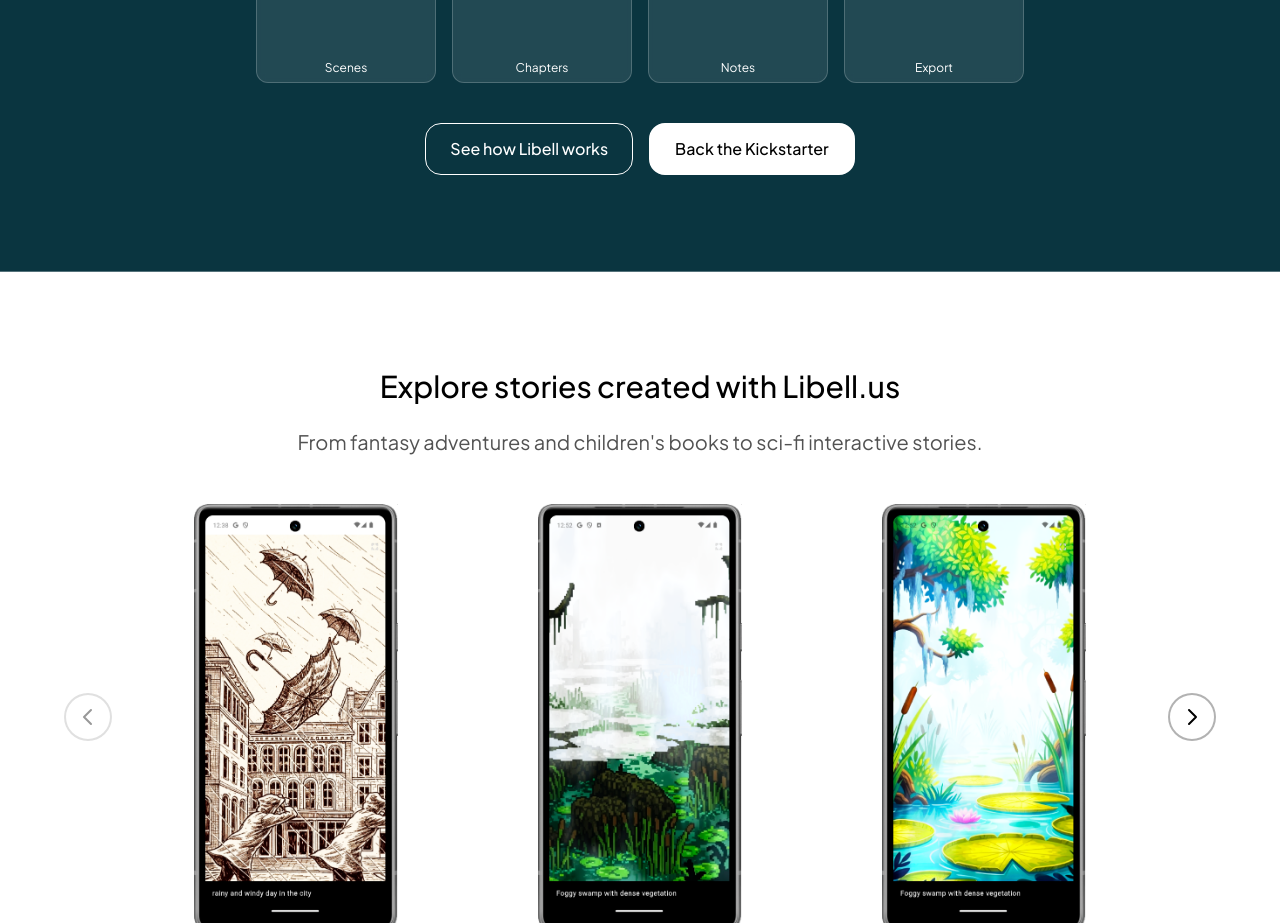
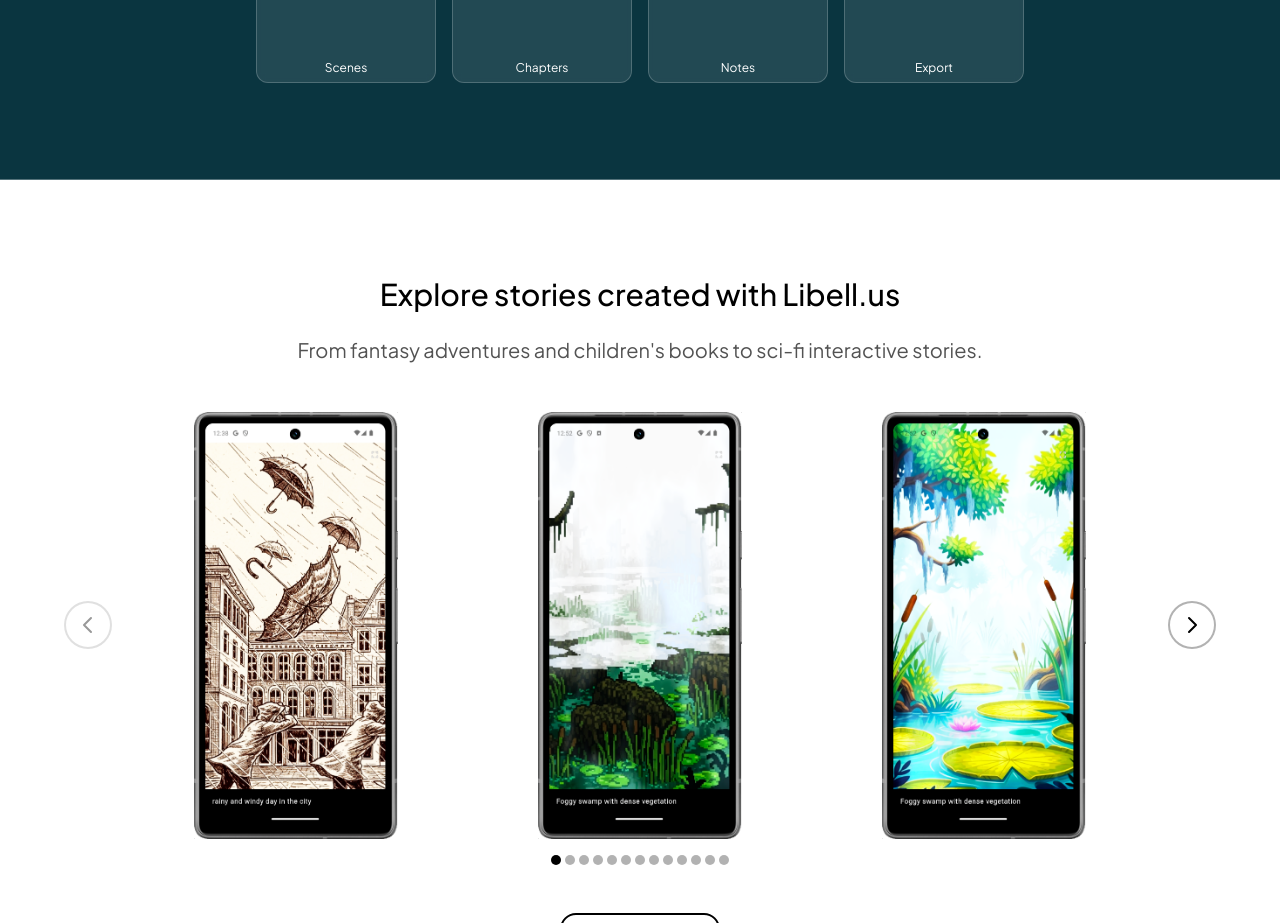
Before and after one commit to jcmarques/libell.us, a React (Vite) app: page / in a window 1280 px wide. Shown: the part 4760-5683 px from the top of the page. Built offline with nearby package versions, Linux system fonts and the light colour scheme.

Commit message:
Remove 'See how Libell works' and 'Back the Kickstarter' buttons from LibellLanding component, streamlining the UI text for a more focused user experience.

```diff
--- a/src/components/LibellLanding.tsx
+++ b/src/components/LibellLanding.tsx
@@ -144,8 +144,6 @@
     platformSubtitle1: 'is a creative platform where creators',
     platformSubtitle2: 'can build interactive stories with:',
     platformFeaturesAria: 'Platform features',
-    seeHowWorks: 'See how Libell works',
-    backKickstarter: 'Back the Kickstarter',
     exploreStoriesTitle: 'Explore stories created with Libell.us',
     exploreStoriesSubtitle: "From fantasy adventures and children's books to sci-fi interactive stories.",
     previous: 'Previous',
@@ -202,8 +200,6 @@
     platformSubtitle1: 'é uma plataforma criativa onde criadores',
     platformSubtitle2: 'podem criar histórias interativas com:',
     platformFeaturesAria: 'Recursos da plataforma',
-    seeHowWorks: 'Veja como a Libell funciona',
-    backKickstarter: 'Apoie no Kickstarter',
     exploreStoriesTitle: 'Explore histórias criadas com a Libell.us',
     exploreStoriesSubtitle: 'De aventuras de fantasia e livros infantis a histórias interativas de ficção científica.',
     previous: 'Anterior',
@@ -846,20 +842,6 @@
               </div>
             ))}
           </div>
-          <div className="mx-auto mt-10 flex flex-wrap justify-center gap-4">
-            <button
-              type="button"
-              className="rounded-2xl border border-white px-6 py-3 text-base font-medium text-white transition-all duration-200 hover:scale-[1.03] hover:bg-white/25 hover:shadow-md"
-            >
-              {t.seeHowWorks}
-            </button>
-            <button
-              type="button"
-              className="rounded-2xl border-2 border-white bg-white px-6 py-3 text-base font-medium text-black transition-all duration-200 hover:scale-[1.03] hover:bg-white hover:shadow-lg"
-            >
-              {t.backKickstarter}
-            </button>
-          </div>
         </section>
 
         {/* Explore stories created with Libell.us */}
```
